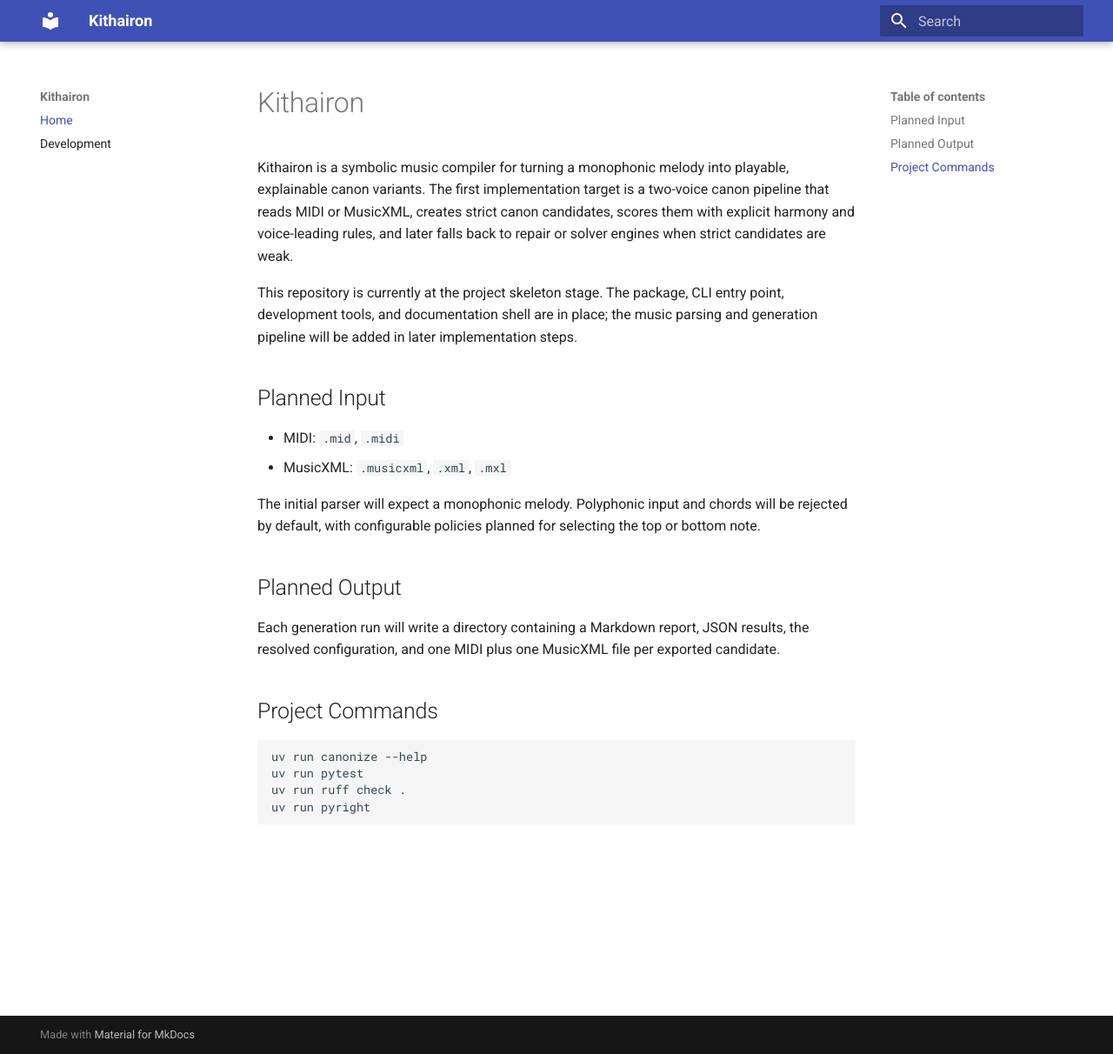
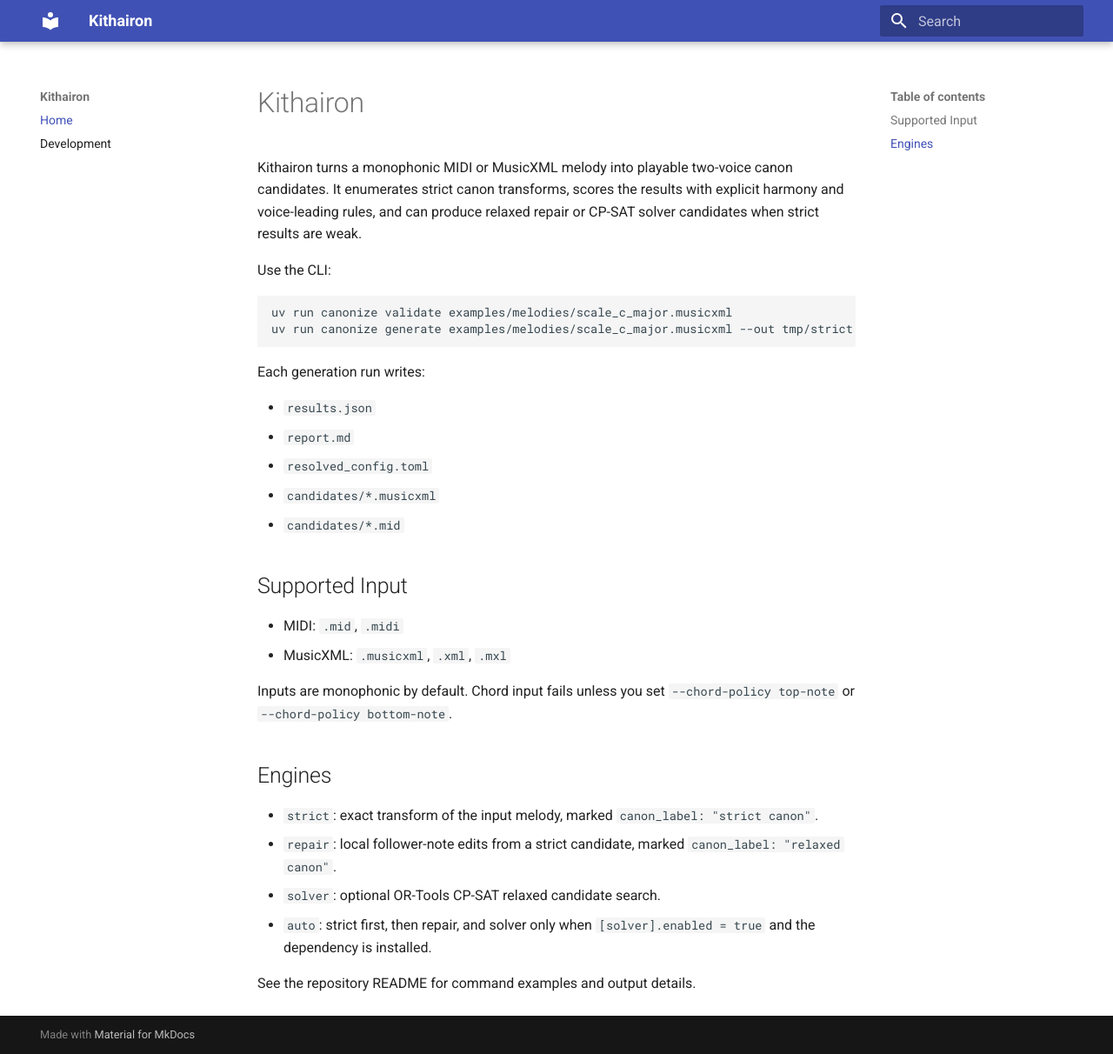
Before and after one commit to NeapolitanIcecream/kithairon, an MkDocs documentation site: the page built from docs/index.md, in a window 1280 px wide and 1212 px high. Shown: the whole window at 87% size. Built offline with MkDocs 1.6.1 and Material for MkDocs 9.7.7, drawn with Linux system fonts in a browser that asks for light colours.

Commit message:
Refresh project documentation after completion audit

````diff
--- a/docs/index.md
+++ b/docs/index.md
@@ -1,25 +1,34 @@
 # Kithairon
 
-Kithairon is a symbolic music compiler for turning a monophonic melody into playable, explainable canon variants. The first implementation target is a two-voice canon pipeline that reads MIDI or MusicXML, creates strict canon candidates, scores them with explicit harmony and voice-leading rules, and later falls back to repair or solver engines when strict candidates are weak.
+Kithairon turns a monophonic MIDI or MusicXML melody into playable two-voice canon candidates. It enumerates strict canon transforms, scores the results with explicit harmony and voice-leading rules, and can produce relaxed repair or CP-SAT solver candidates when strict results are weak.
 
-This repository is currently at the project skeleton stage. The package, CLI entry point, development tools, and documentation shell are in place; the music parsing and generation pipeline will be added in later implementation steps.
+Use the CLI:
 
-## Planned Input
+```bash
+uv run canonize validate examples/melodies/scale_c_major.musicxml
+uv run canonize generate examples/melodies/scale_c_major.musicxml --out tmp/strict --engine strict
+```
+
+Each generation run writes:
+
+- `results.json`
+- `report.md`
+- `resolved_config.toml`
+- `candidates/*.musicxml`
+- `candidates/*.mid`
+
+## Supported Input
 
 - MIDI: `.mid`, `.midi`
 - MusicXML: `.musicxml`, `.xml`, `.mxl`
 
-The initial parser will expect a monophonic melody. Polyphonic input and chords will be rejected by default, with configurable policies planned for selecting the top or bottom note.
+Inputs are monophonic by default. Chord input fails unless you set `--chord-policy top-note` or `--chord-policy bottom-note`.
 
-## Planned Output
+## Engines
 
-Each generation run will write a directory containing a Markdown report, JSON results, the resolved configuration, and one MIDI plus one MusicXML file per exported candidate.
+- `strict`: exact transform of the input melody, marked `canon_label: "strict canon"`.
+- `repair`: local follower-note edits from a strict candidate, marked `canon_label: "relaxed canon"`.
+- `solver`: optional OR-Tools CP-SAT relaxed candidate search.
+- `auto`: strict first, then repair, and solver only when `[solver].enabled = true` and the dependency is installed.
 
-## Project Commands
-
-```bash
-uv run canonize --help
-uv run pytest
-uv run ruff check .
-uv run pyright
-```
+See the repository README for command examples and output details.
````
Also changed, not shown: docs/development.md (+25 -13 lines).
